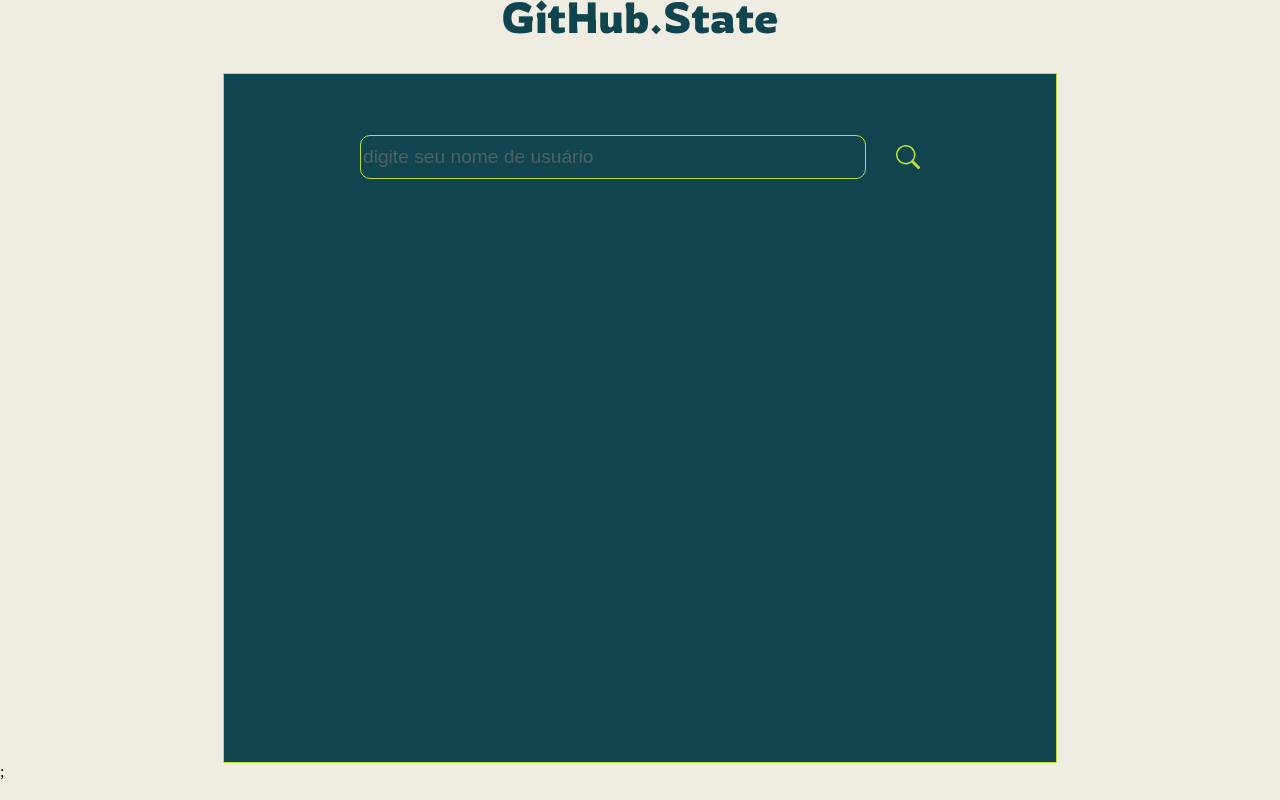
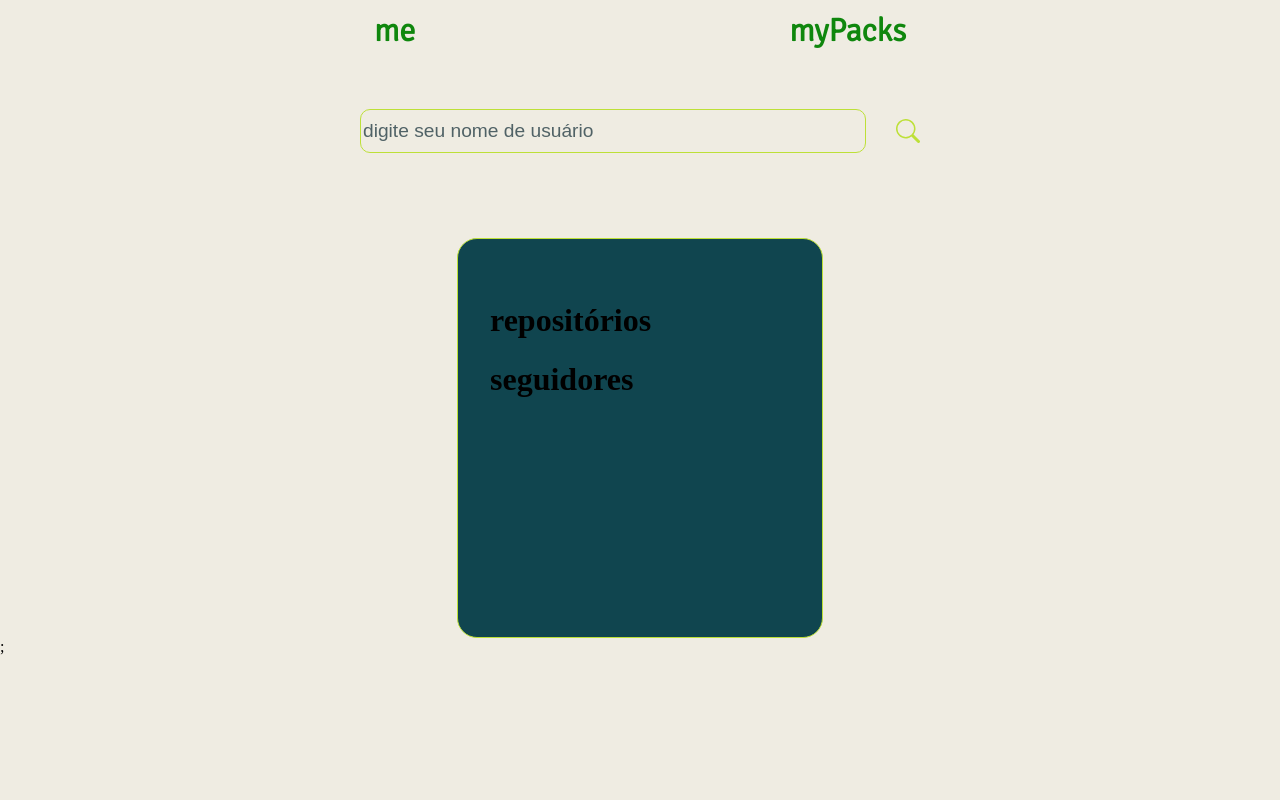
Before and after one commit to santosfk/GitHubState, a React (Vite) app: page / in a window 1280 px wide. Built offline with nearby package versions, Linux system fonts and the light colour scheme.

Commit message:
redoing the application structure

```diff
--- a/src/App.tsx
+++ b/src/App.tsx
@@ -5,7 +5,10 @@ function App() {
   return (
     <>
       <ContextProvider>
-        <style.Title>GitHub.State</style.Title>
+        <style.HeaderBar>
+          <h1>me</h1>
+          <h1>myPacks</h1>
+        </style.HeaderBar>
         <Container />
       </ContextProvider>
     </>
--- a/src/components/Painel/index.tsx
+++ /dev/null
@@ -1,26 +0,0 @@
-import React, { useContext, useEffect } from "react";
-import * as style from "./style";
-import Search from "../search/index";
-import Profile from "../profile/index";
-import { context } from "../../context";
-function Painel() {
-  const receiveData: any = useContext(context);
-  const src: string = receiveData.userData.avatar_url;
-  const name: string = receiveData.userData.name;
-  const repo: Number = receiveData.userData.public_repos;
-  const followers: Number = receiveData.userData.followers;
-  const bio: string = receiveData.userData.bio;
-  return (
-    <style.Container>
-      <Search />
-      <Profile
-        src={src}
-        Name={name}
-        Repo={repo}
-        Followers={followers}
-        Bio={bio}
-      />
-    </style.Container>
-  );
-}
-export default Painel;
--- a/src/components/Painel/style.ts
+++ /dev/null
@@ -1,11 +0,0 @@
-import styled from "styled-components";
-
-export const Container = styled.div`
-  background-color: #10454f;
-  width: 60%;
-  height: 80vh;
-  margin: auto;
-  border: 1px solid #bde038;
-  padding: 1.5rem 2rem;
-  overflow-x: hidden;
-`;
--- /dev/null
+++ b/src/components/card/index.tsx
@@ -0,0 +1,30 @@
+import * as style from "./style";
+type Props = {
+  src: string;
+  name: string;
+  repo: Number;
+  followers: Number;
+  bio: string;
+};
+function Card({ src, name, repo, followers, bio }: Props) {
+  return (
+    <style.Container>
+      <style.Picture src={src} />
+      <style.Name>{name}</style.Name>
+      <style.Infos>
+        <style.Content>
+          <h1>repositórios</h1>
+          <h2>{repo}</h2>
+        </style.Content>
+        <style.Content>
+          <h1>seguidores</h1>
+          <h2>{followers}</h2>
+        </style.Content>
+      </style.Infos>
+      <style.Info>
+        <div>{bio}</div>
+      </style.Info>
+    </style.Container>
+  );
+}
+export default Card;
--- /dev/null
+++ b/src/components/card/style.ts
@@ -0,0 +1,19 @@
+import styled from "styled-components";
+
+export const Container = styled.div`
+  background-color: #10454f;
+  width: 300px;
+  height: 350px;
+  margin: auto;
+  margin-top: 5rem;
+  border: 1px solid #bde038;
+  border-radius: 20px;
+  padding: 1.5rem 2rem;
+  overflow-x: hidden;
+`;
+
+export const Picture = styled.img``;
+export const Name = styled.h1``;
+export const Infos = styled.div``;
+export const Content = styled.div``;
+export const Info = styled.span``;
--- a/src/components/container/index.tsx
+++ b/src/components/container/index.tsx
@@ -1,9 +1,20 @@
-import React from "react";
-import Painel from "../Painel/index";
+import React, { useContext } from "react";
+import Card from "../card/index";
+import Search from "../search";
+import { context } from "../../context";
 function Container() {
+  const receiveData: any = useContext(context);
+  console.log(receiveData);
+  const src: string = receiveData.userData.avatar_url;
+  const name: string = receiveData.userData.name;
+  const repo: Number = receiveData.userData.public_repos;
+  const followers: Number = receiveData.userData.followers;
+  const bio: string = receiveData.userData.bio;
   return (
     <>
-      <Painel />;
+      <Search />
+      <Card src={src} name={name} repo={repo} followers={followers} bio={bio} />
+      ;
     </>
   );
 }
--- a/src/styleApp.ts
+++ b/src/styleApp.ts
@@ -1,11 +1,12 @@
 import styled from "styled-components";
 
-export const Title = styled.h1`
-  @import url("https://fonts.googleapis.com/css2?family=Open+Sans&family=Rowdies&display=swap");
-  color: #10454f;
+export const HeaderBar = styled.div`
+  @import url("https://fonts.googleapis.com/css2?family=Signika:wght@300&display=swap");
+  color: #0f870d;
   margin-top: -10px;
   text-align: center;
-  font-size: 2.7rem;
-  font-weight: 100;
-  font-family: "Rowdies", "cursive";
+  font-size: 1rem;
+  font-family: "Signika", sans-serif;
+  display: flex;
+  justify-content: space-evenly;
 `;
```
